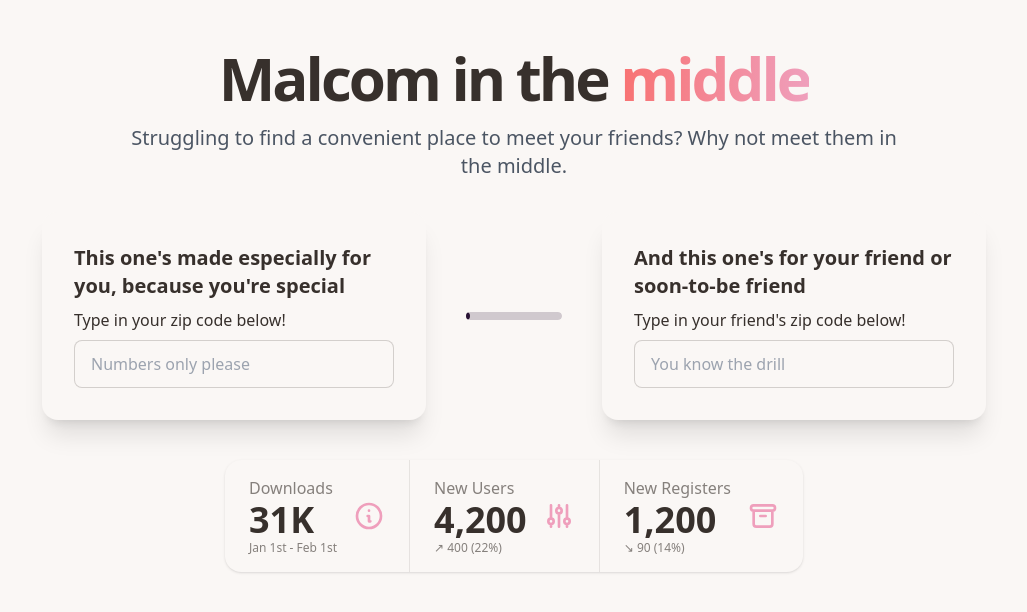
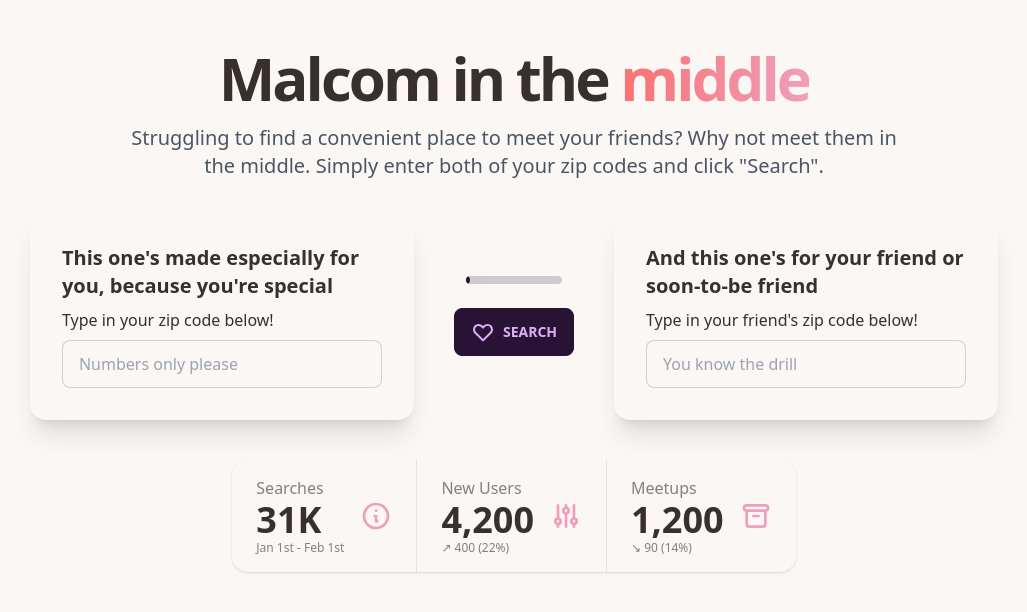
Before and after one commit to seantanyurong/malcominthemiddle, a React (Create React App) app: page / in a window 1280 px wide. Shown: the top 612 px of the page, without its empty margins (126-1153 px from the left). Built offline with nearby package versions, Linux system fonts and the light colour scheme.

Commit message:
Added buttonn

```diff
--- a/src/components/Layout/HomePage/Body.js
+++ b/src/components/Layout/HomePage/Body.js
@@ -19,7 +19,26 @@ const Body = () => {
           </div> */}
         </div>
       </div>
-      <progress className="progress w-24"></progress>
+      <div className="flex flex-col space-y-6 items-center">
+        <progress className="progress w-24"></progress>
+        <button className="btn gap-2">
+          <svg
+            xmlns="http://www.w3.org/2000/svg"
+            className="h-6 w-6"
+            fill="none"
+            viewBox="0 0 24 24"
+            stroke="currentColor"
+          >
+            <path
+              strokeLinecap="round"
+              strokeLinejoin="round"
+              strokeWidth="2"
+              d="M4.318 6.318a4.5 4.5 0 000 6.364L12 20.364l7.682-7.682a4.5 4.5 0 00-6.364-6.364L12 7.636l-1.318-1.318a4.5 4.5 0 00-6.364 0z"
+            />
+          </svg>
+          Search
+        </button>
+      </div>
       {/* Second box */}
       <div className="card w-96 bg-base-100 shadow-xl">
         <div className="card-body">
--- a/src/components/Layout/HomePage/HeroBanner.js
+++ b/src/components/Layout/HomePage/HeroBanner.js
@@ -17,7 +17,8 @@ const HeroBanner = () => {
           data-aos-delay="150"
         >
           Struggling to find a convenient place to meet your friends? Why not
-          meet them in the middle.
+          meet them in the middle. Simply enter both of your zip codes and click
+          "Search".
         </p>
         {/* <div
           className="max-w-xs mx-auto sm:max-w-none sm:flex sm:justify-center"
--- a/src/components/Layout/HomePage/Stats.js
+++ b/src/components/Layout/HomePage/Stats.js
@@ -18,7 +18,7 @@ const Stats = () => {
               ></path>
             </svg>
           </div>
-          <div className="stat-title">Downloads</div>
+          <div className="stat-title">Searches</div>
           <div className="stat-value">31K</div>
           <div className="stat-desc">Jan 1st - Feb 1st</div>
         </div>
@@ -60,7 +60,7 @@ const Stats = () => {
               ></path>
             </svg>
           </div>
-          <div className="stat-title">New Registers</div>
+          <div className="stat-title">Meetups</div>
           <div className="stat-value">1,200</div>
           <div className="stat-desc">↘︎ 90 (14%)</div>
         </div>
```
